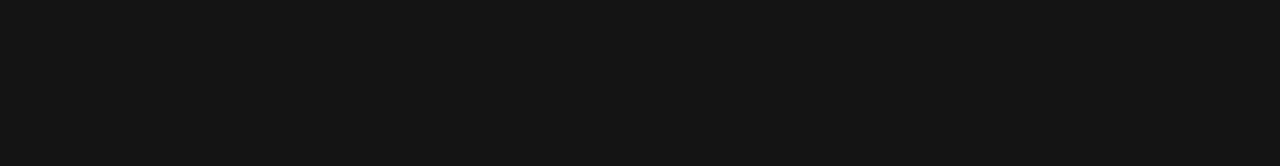
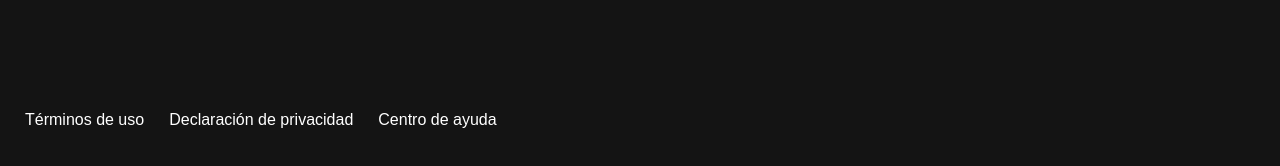
Before and after one commit to andresmauricio/video-app-react, a React app: page / in a window 1280 px wide. Shown: the part 698-864 px from the top of the page. Before the commit the page ends 800 px from the top, so only its background shows below. Built offline with nearby package versions, Linux system fonts and the light colour scheme.

Commit message:
Footer Component

```diff
--- /dev/null
+++ b/src/assets/styles/Footer.scss
@@ -0,0 +1,18 @@
+.footer {
+  /* background-color: #6c10c7; */
+  width: 100%;
+  height: 100px;
+  display: flex;
+  align-items: center;
+  /* position: fixed;
+    bottom: 0; */
+}
+.footer a {
+  color: white;
+  font-size: 16px;
+  text-decoration: none;
+  padding-left: 25px;
+}
+.footer a:hover {
+  text-decoration: underline;
+}
--- /dev/null
+++ b/src/components/Footer.jsx
@@ -0,0 +1,12 @@
+import React from 'react';
+import '../assets/styles/Footer.scss'
+
+const Footer = () => (
+  <footer className="footer">
+    <a href="/">Términos de uso</a>
+    <a href="/">Declaración de privacidad</a>
+    <a href="/">Centro de ayuda</a>
+  </footer>
+);
+
+export default Footer;
--- a/src/container/App.jsx
+++ b/src/container/App.jsx
@@ -5,11 +5,13 @@
 import Carosel from '../components/Carosel';
 import CaroselItem from '../components/CaroselItem';
 import '../assets/styles/App.scss';
+import Footer from '../components/Footer';
 
 const App = () => (
   <div className="App">
     <Header />
     <Search />
+
     <Categories>
       <Carosel>
         <CaroselItem />
@@ -19,6 +21,7 @@
         <CaroselItem />
       </Carosel>
     </Categories>
+    <Footer />
   </div>
 );
 
```
